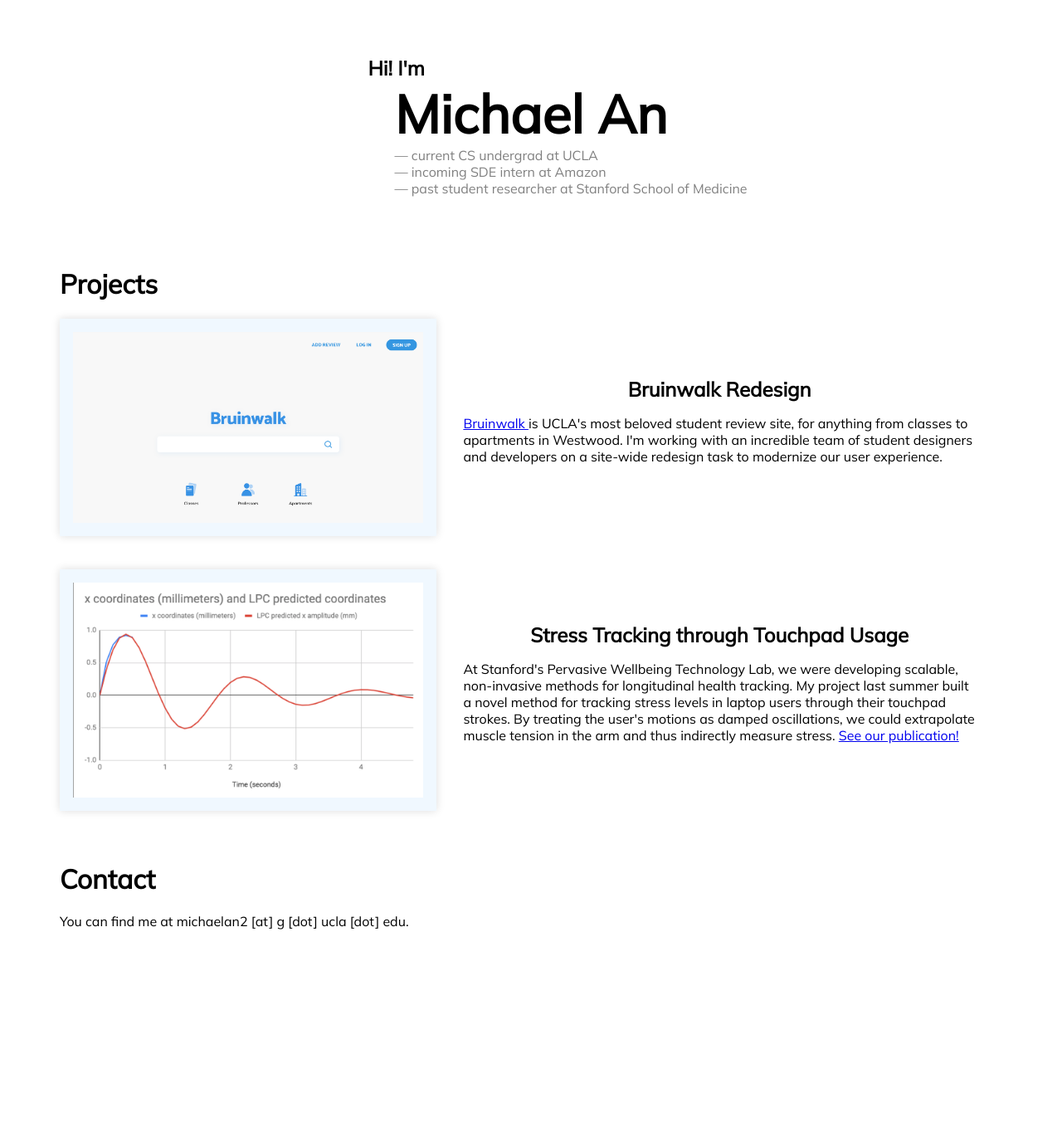
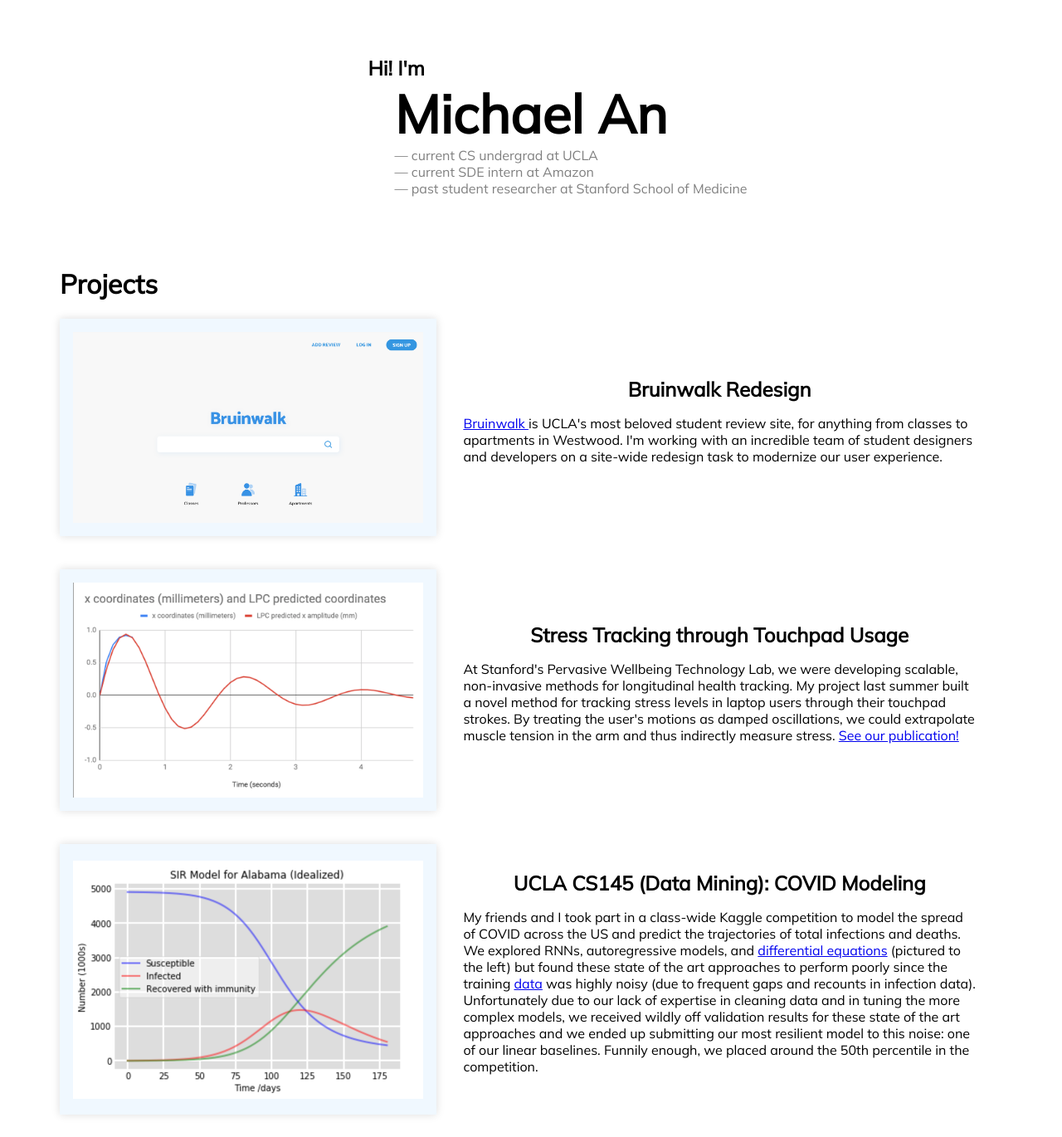
Before and after one commit to michaelan2/michaelan2.github.io, a plain HTML site: page index.html in a window 1280 px wide. Shown: the part 90-1460 px from the top of the page at 83% size. Before the commit the page ends 1250 px from the top, so only its background shows below. Drawn offline with Linux system fonts and the light colour scheme.

Commit message:
Add CS145 project

```diff
--- a/index.html
+++ b/index.html
@@ -27,7 +27,7 @@
         <h1> Michael An </h1>
         <div class="intro-bullets">
           <div>— current CS undergrad at UCLA</div>
-          <div>— incoming SDE intern at Amazon</div>
+          <div>— current SDE intern at Amazon</div>
           <div>— past student researcher at Stanford School of Medicine</div>
         </div>
       </div>
@@ -63,6 +63,21 @@
 
     <br>
     <br>
+
+    <div class="grid-container">
+      <div class="grid-content picture-container">
+        <img src="./content/sir_modeling.png" alt="sir graph" />
+      </div>
+      <div class="grid-content text-container">
+        <h2> UCLA CS145 (Data Mining): COVID Modeling </h2>
+        <p> My friends and I took part in a class-wide Kaggle competition to model the spread of COVID across the US and predict the trajectories of total infections and deaths. We explored RNNs, autoregressive models, and <a href="https://www.maa.org/press/periodicals/loci/joma/the-sir-model-for-spread-of-disease-the-differential-equation-model">differential equations</a> (pictured to the left) but found these state of the art approaches to perform poorly since the training <a href="https://github.com/CSSEGISandData/COVID-19"> data</a> was highly noisy (due to frequent gaps and recounts in infection data). Unfortunately due to our lack of expertise in cleaning data and in tuning the more complex models, we received wildly off validation results for these state of the art approaches and we ended up submitting our most resilient model to this noise: one of our linear baselines. Funnily enough, we placed around the 50th percentile in the competition. </p>
+      </div>
+    </div>
+
+
+
+    <br>
+    <br>
     <h1> Contact </h1>
     <div> You can find me at michaelan2 [at] g [dot] ucla [dot] edu. </div>
   </div>
```
Also changed, not shown: content/sir_modeling.png (added).
